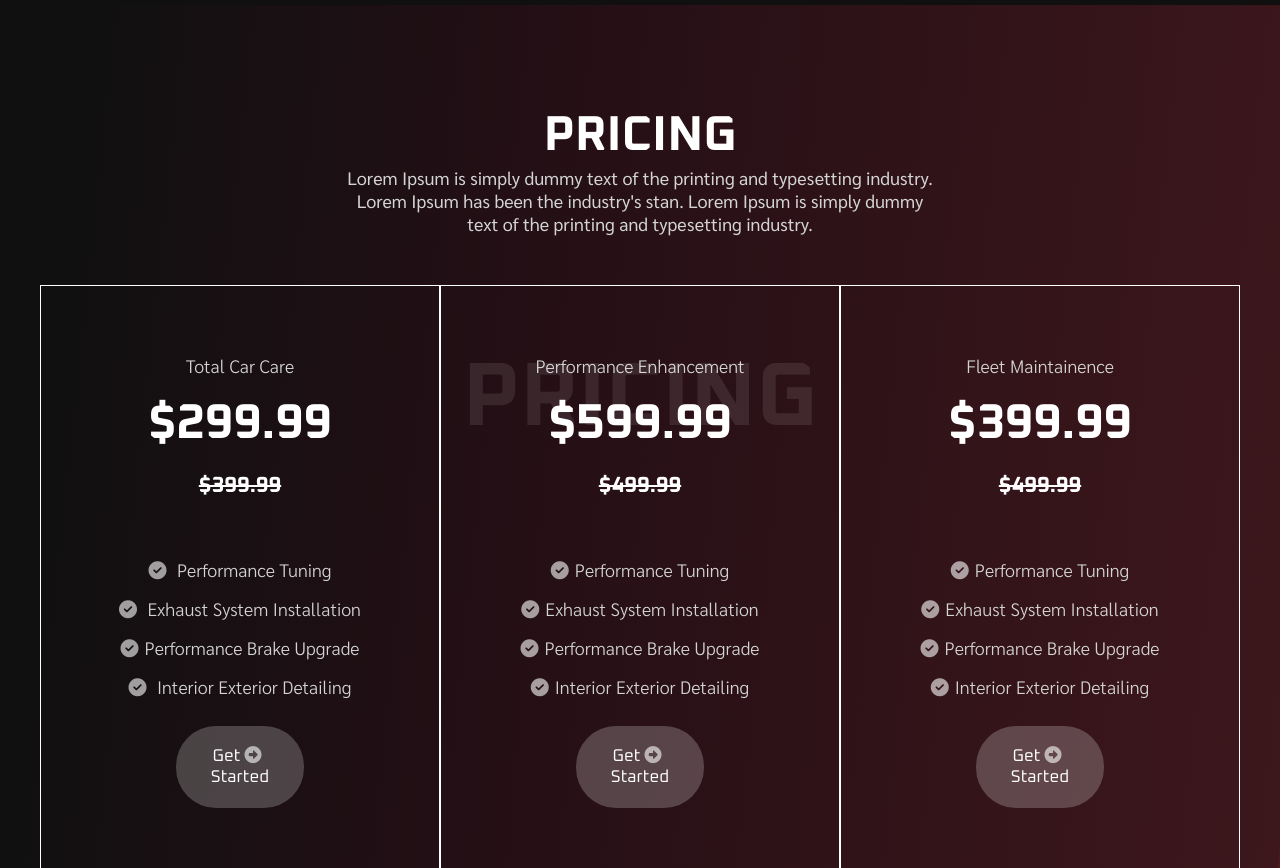
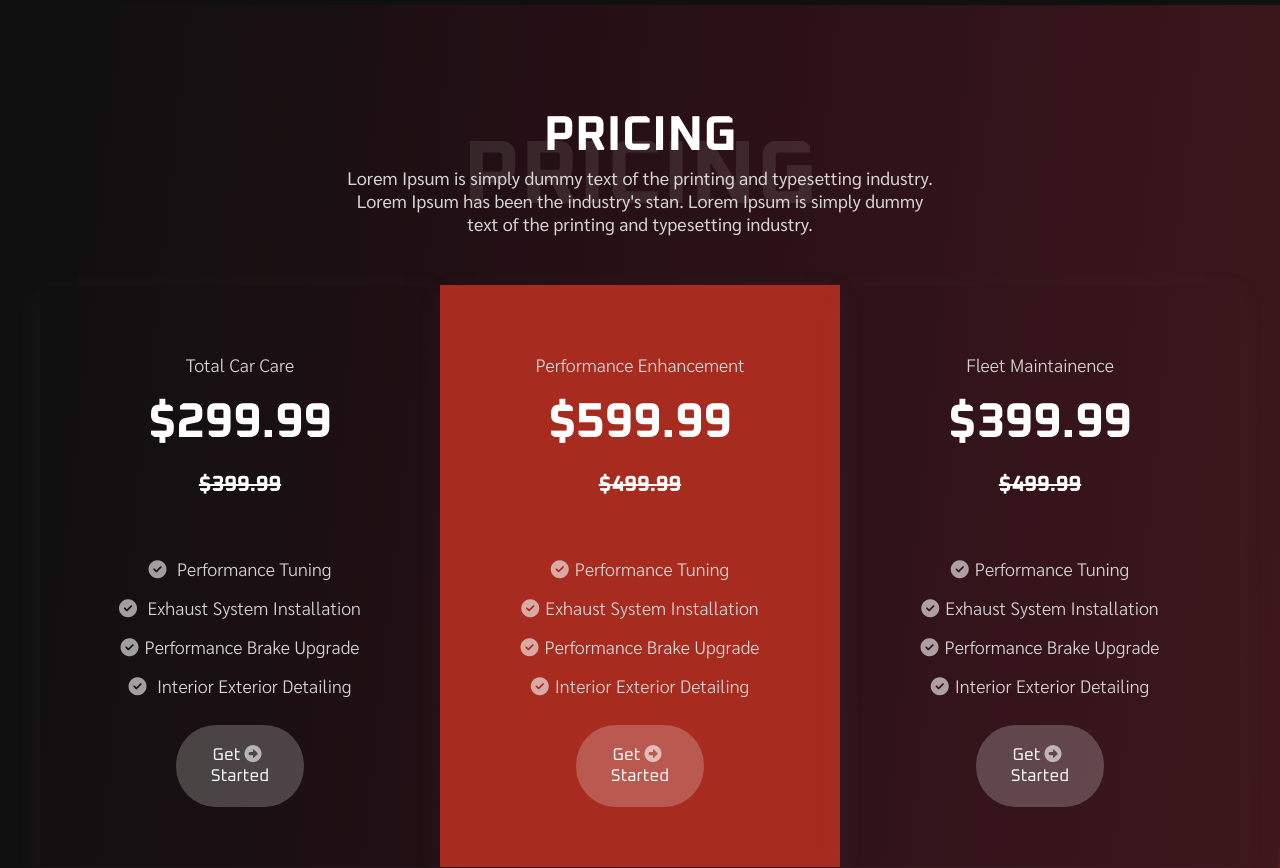
Before and after one commit to arshutra/garage, a plain HTML site: page index.html in a window 1280 px wide. Shown: the part 5900-6768 px from the top of the page. Drawn offline with Linux system fonts and the light colour scheme; a web font is replaced by a local one.

Commit message:
new changes

```diff
--- a/index.html
+++ b/index.html
@@ -291,7 +291,7 @@
 
         <div class="page_10">
             <h1>PRICING</h1>
-            <h1 class="tubelight" style="font-size: 90px; color: rgba(255, 255, 255, 0.226); top: 35%;">PRICING</h1>
+            <h1 class="tubelight" style="font-size: 90px; color: rgba(255, 255, 255, 0.226); top: 12%;">PRICING</h1>
             <p>Lorem Ipsum is simply dummy text of the printing and typesetting industry. Lorem Ipsum has been the industry's stan. Lorem Ipsum is simply dummy text of the printing and typesetting industry.</p>
             <div class="price">
                 <div>
@@ -304,7 +304,7 @@
                     <h6><i class="fa-solid fa-circle-check"></i> Interior Exterior Detailing</h6>
                     <button>Get <i class="fa-solid fa-circle-right" id="price_right "></i><br> Started</button>
                 </div>
-                <div>
+                <div style="background-color: rgb(167, 43, 30);">
                     <h6>Performance Enhancement </h6>
                     <h5>$599.99</h5>
                     <h3>$499.99</h3>
--- a/style.css
+++ b/style.css
@@ -627,7 +627,7 @@ menu ol {
 }
 
 .price div {
-    border: 1px solid var(--secondary-color);
+    box-shadow: rgba(124, 124, 124, 0.098) 0px 8px 24px;
     width: 400px;padding: 60px;
 }
 
@@ -660,6 +660,11 @@ menu ol {
     color: rgba(255, 255, 255, 0.596);padding-right: 6px;
 }
 
+.price button:hover i{
+    transform: translate(15px);
+    transition: all ease 0.5s;
+}
+
 .price button:hover{
     background: var(--third-color);
 }
```
